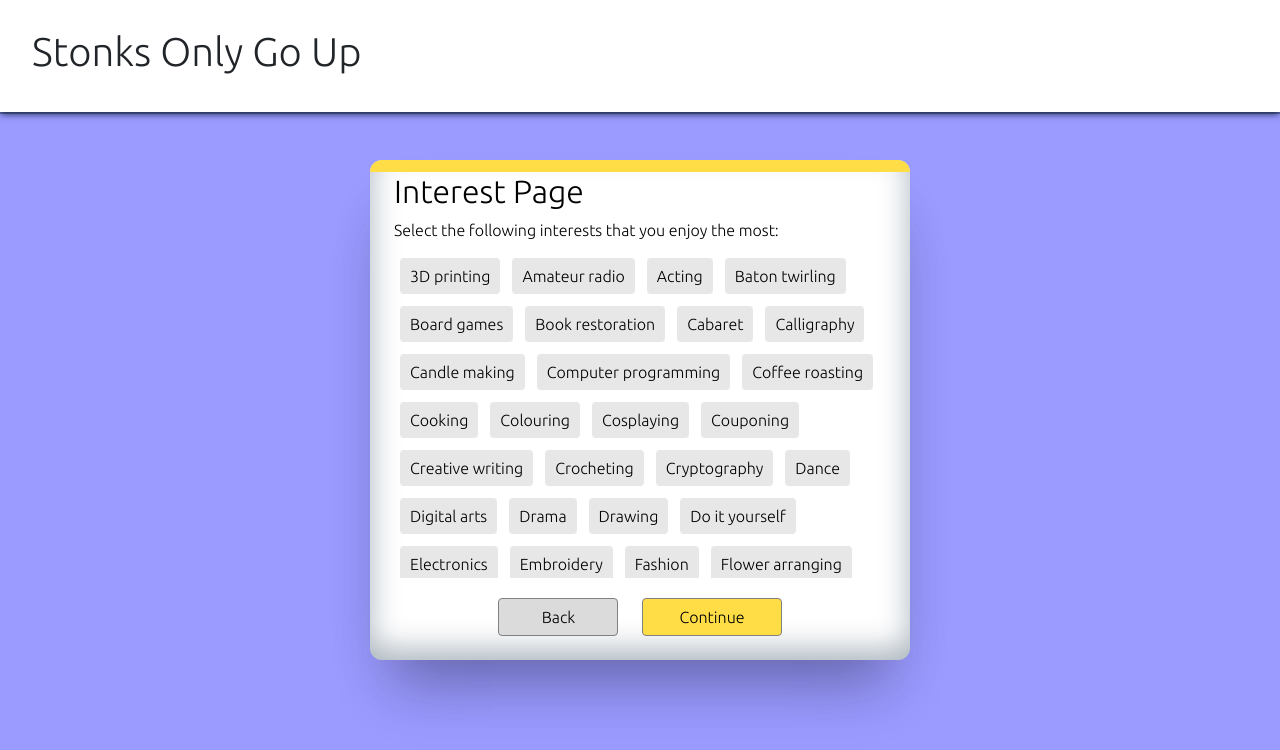
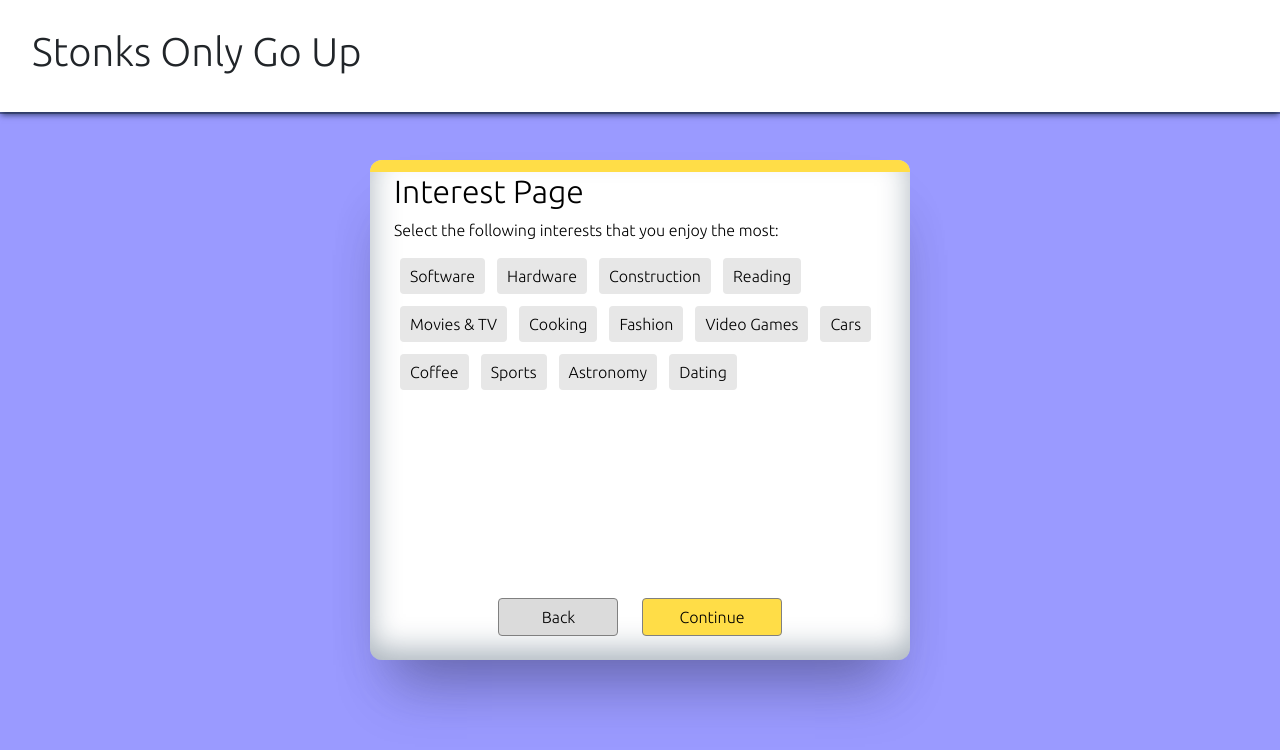
Before and after one commit to giovanniCL/stonks-only-go-up, a React (Create React App) app in the folder stonks-only-go-up/: page /setup/interest-suggest in a window 1280 px wide. Shown: the top 750 px of the page. Built offline with nearby package versions, Linux system fonts and the light colour scheme.

Commit message:
updated interest with recommendation

```diff
--- /dev/null
+++ b/stonks-only-go-up/src/Components/Lists/RecommendedList.js
@@ -0,0 +1,138 @@
+// Recommended List
+
+// This page just has a list that contains the current values for the user to select
+// from within our interests. Later, this may be converted to an API call
+export const recommendedList = [
+    {
+        interest: "Software",
+        oldStonk: [
+            { label: "IBM", ticker: "IBM" },
+            { label: "Adobe", ticker: "ADBE" }
+        ],
+        newStonk: [
+            { label: "Salesforce", ticker: "CRM" },
+            { label: "Apple", ticker: "APPL" }
+        ],
+    },
+    {
+        interest: "Hardware",
+        oldStonk: [
+            { label: "Intel", ticker: "INTC" },
+            { label: "Hewlett-Packard", ticker: "HPE" }
+        ],
+        newStonk: [
+            { label: "AMD", ticker: "AMD" },
+            { label: "NVIDIA", ticker: "NVDA" }
+        ],
+    },
+    {
+        interest: "Construction",
+        oldStonk: [
+            { label: "Caterpillar", ticker: "CAT" },
+        ],
+    },
+    {
+        interest: "Reading",
+        oldStonk: [
+            { label: "K12", ticker: "LRN" }
+        ],
+        newStonk: [
+            { label: "Chegg", ticker: "CHGG" },
+        ],
+    },
+    {
+        interest: "Movies & TV",
+        oldStonk: [
+            { label: "Walt Disney", ticker: "DIS" },
+            { label: "AMC", ticker: "AMC" }
+        ],
+        newStonk: [
+            { label: "Netflix", ticker: "NFLX" },
+            { label: "Amazon", ticker: "AMZN" }
+        ],
+    },
+    {
+        interest: "Cooking",
+        oldStonk: [
+            { label: "McDonalds", ticker: "MCD" },
+            { label: "Kroger", ticker: "KR" }
+        ],
+        newStonk: [
+            { label: "Beyond Meat", ticker: "BYND" },
+            { label: "Chipotle", ticker: "CMG" }
+        ],
+    },
+    {
+        interest: "Fashion",
+        oldStonk: [
+            { label: "Gap", ticker: "GPS" },
+        ],
+        newStonk: [
+            { label: "Ralph Lauren", ticker: "RL" },
+            { label: "Guess", ticker: "GES" }
+        ],
+    },
+    {
+        interest: "Video Games",
+        oldStonk: [
+            { label: "Microsoft", ticker: "MSFT" },
+            { label: "Nintendo", ticker: "NTDOY" }
+        ],
+        newStonk: [
+            { label: "Activision Blizzard", ticker: "ATVI" },
+            { label: "Take-Two Interactive", ticker: "TTWO" }
+        ],
+    },
+    {
+        interest: "Cars",
+        oldStonk: [
+            { label: "Ford", ticker: "F" },
+            { label: "Toyota", ticker: "TM" }
+        ],
+        newStonk: [
+            { label: "Tesla", ticker: "TSLA" },
+        ],
+    },
+    {
+        interest: "Coffee",
+        oldStonk: [
+            { label: "Nestle", ticker: "NSRGY" },
+            { label: "Kraft Heinz Co", ticker: "KHC" }
+        ],
+        newStonk: [
+            { label: "Starbucks", ticker: "SBUX" }
+        ],
+    },
+    {
+        interest: "Sports",
+        oldStonk: [
+            { label: "Dicks Sporting Gooods", ticker: "DKS" },
+            { label: "Madison Square Garden", ticker: "MSGS" },
+        ],
+        newStonk: [
+            { label: "Nike", ticker: "NKE" },
+            { label: "Draft Kings", ticker: "DKNG" }
+        ],
+    },
+    {
+        interest: "Astronomy",
+        oldStonk: [
+            { label: "Boeing", ticker: "BA" },
+            { label: "Lockheed Martin Corporation", ticker: "LMT" },
+        ],
+        newStonk: [
+            { label: "Virgin Galactic", ticker: "SPCE" }
+        ],
+    },
+    {
+        interest: "Dating",
+        oldStonk: [
+            { label: "Spark", ticker: "LOV" },
+        ],
+        newStonk: [
+            { label: "Tinder", ticker: "MTCH" },
+            { label: "Bumble", ticker: "BMBL" },
+        ],
+    },
+
+]
--- a/stonks-only-go-up/src/Components/Setup/SetupInterestPage.js
+++ b/stonks-only-go-up/src/Components/Setup/SetupInterestPage.js
@@ -1,6 +1,7 @@
 // General Imports
 import { React, useState } from "react"
 import { interestsList } from "../Lists/InterestsList"
+import { recommendedList } from "../Lists/RecommendedList"
 // Setup Interest Page
 /*
     This page is the THIRD step of the setting up account
@@ -30,16 +31,16 @@ const SetupInterestPage = (props) => {
             <h1 className="setup-header">Interest Page</h1>
             <p className="setup-description">Select the following interests that you enjoy the most:</p>
             <ul className="interest-list">
-                {interestsList.map((eachInterest, eachInterestIndex) => {
+                {recommendedList.map((eachInterest, eachInterestIndex) => {
                     return (
                         <li className="each-interest-item" key={eachInterestIndex}>
                             <button
-                                className={interestsSelected.includes(eachInterest) ?
+                                className={interestsSelected.includes(eachInterest.interest) ?
                                     "interest-bttn interest-selected" :
                                     "interest-bttn interest-not-selected"
                                 }
-                                onClick={() => interestClicked(eachInterest)}>
-                                {eachInterest}
+                                onClick={() => interestClicked(eachInterest.interest)}>
+                                {eachInterest.interest}
                             </button>
                         </li>
                     )
```
